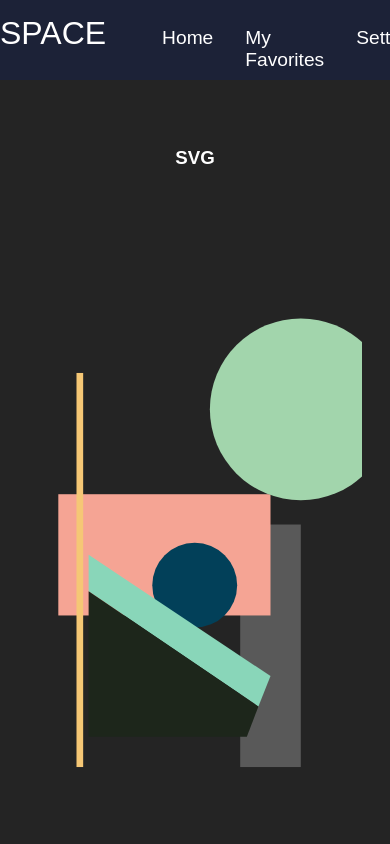
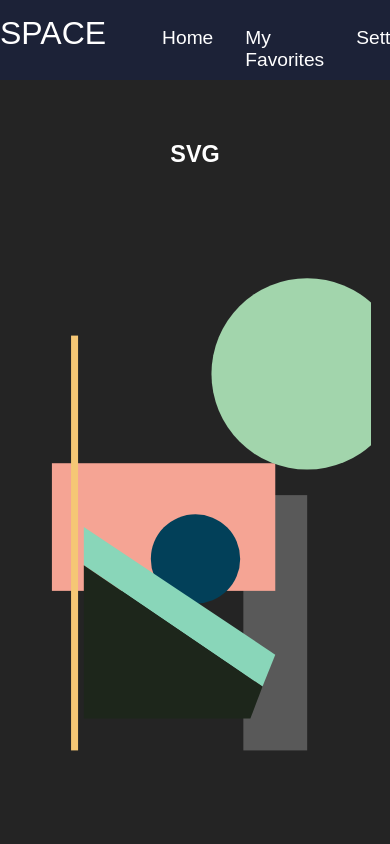
Before and after one commit to ingvildtf/Webutvikling-prosject2, a React (Create React App) app in the folder art-exhibition/: page /home in a window 390 px wide. Shown: the top 844 px of the page. Built offline with nearby package versions, Linux system fonts and the light colour scheme.

Commit message:
font size responsive

```diff
--- a/art-exhibition/src/components/Pages/Installations.tsx
+++ b/art-exhibition/src/components/Pages/Installations.tsx
@@ -5,7 +5,7 @@ export const Wrapper = styled.div`
   padding: 20px 5% 40px 5%;
   display: grid;
   background: #242424;
-  grid-template-columns: 2fr 3fr;
+  grid-template-columns: 3fr 4fr;
   grid-template-rows: 1fr 6fr 1fr;
   grid-gap: 10px;
   grid-template-areas:
@@ -25,8 +25,8 @@ export const Wrapper = styled.div`
 `
 
 const Title = styled.h3`
-  padding: 20px;
   color: white;
+  font-size: min(max(20px, 6vw), 40px);
   grid-area: title;
   max-width: 100%;
   align-self: center;
@@ -42,14 +42,15 @@ const Soething = styled.div`
   padding: 20px;
   background-color: red;
   grid-area: potato;
-  max-width: 100%;
+  max-width: 90%;
 `
 const SVG = styled.svg`
-  padding: 20px;
+  margin: 0px;
   grid-area: svg;
   align-self: center;
   justify-self: center;
-  max-width: 95%;
+  max-width: 100%;
+  max-height: 100%;
 
   .midCircle {
     fill: #024059;
--- a/art-exhibition/src/mainpage.tsx
+++ b/art-exhibition/src/mainpage.tsx
@@ -42,6 +42,9 @@ const Body = styled.body `
 function Mainpage() {
   return (
     <Wrapper>
+      <head>
+        <meta name="viewport" content="width=device-width, initial-scale=1.0" />
+      </head>
       <Router>
         <NavBar />
         <Switch>
```
